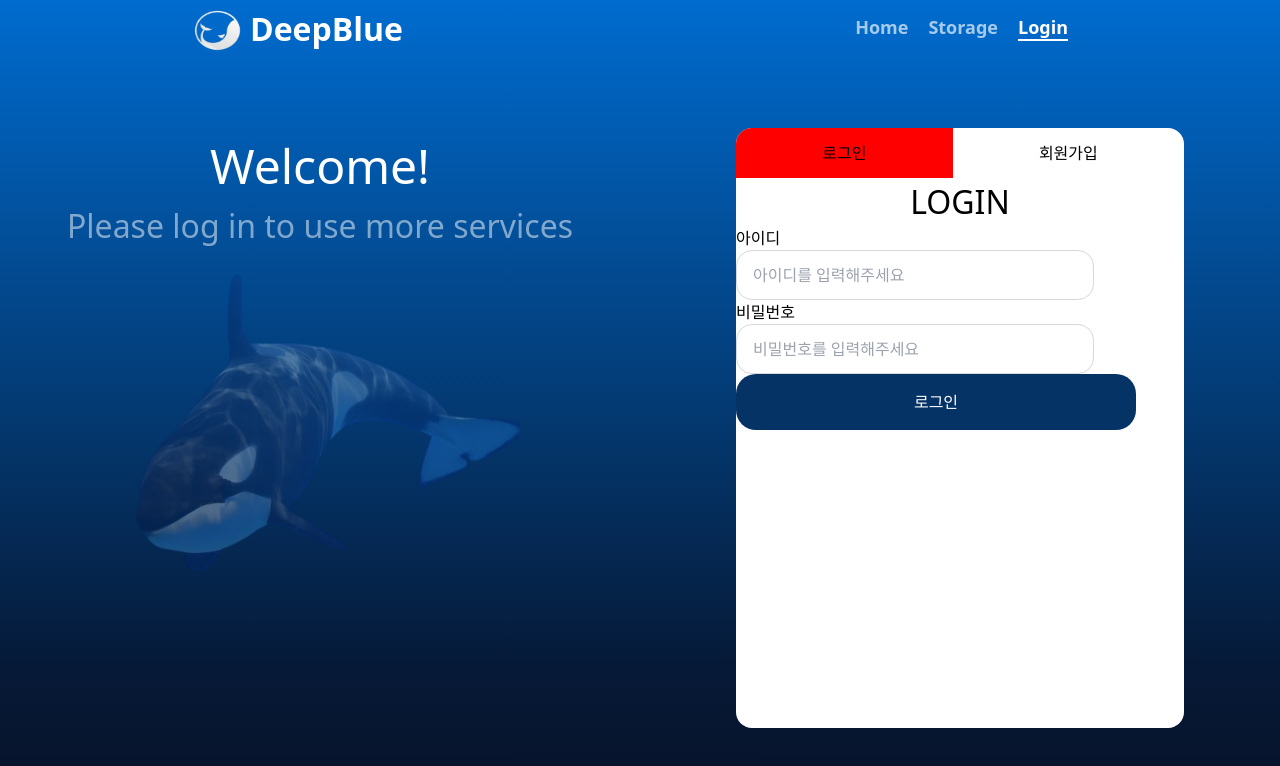
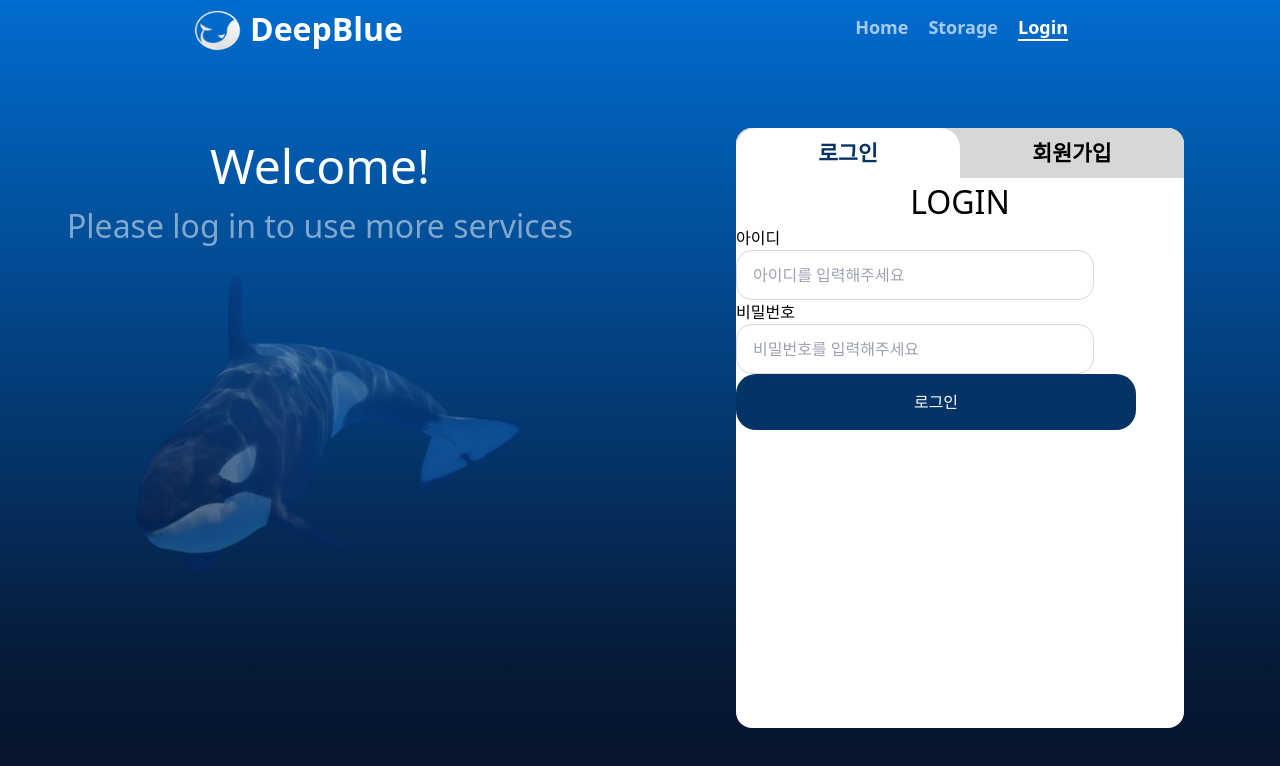
Before and after one commit to SVTeamJ/DeepBlue, a React (Vite) app in the folder frontend/: page /login in a window 1280 px wide. Shown: the top 766 px of the page. Built offline with nearby package versions, Linux system fonts and the light colour scheme.

Commit message:
#refactor : 로그인,회원가입 스위치, 버튼 수정

```diff
--- a/frontend/src/page/login/index.scss
+++ b/frontend/src/page/login/index.scss
@@ -85,6 +85,7 @@
 .insert_switch_login {
   display: flex;
   align-items: center;
+  background-color: #d7d7d7;
 
   & > button {
     flex-grow: 1;
@@ -95,8 +96,24 @@
   }
 }
 
-.switch_button_true {
-  background-color: red;
+.switch_button_false{
+  width: 50%;
+  height: 100%;
+  border-radius: 20px 20px 0px 0px;
+  text-align: center;
+  font-size: 1.35rem;
+  font-weight: bold;
+}
+
+.switch_button_true{
+  width: 50%;
+  height: 100%;
+  border-radius: 20px 20px 0px 0px;
+  background-color: white;
+  text-align: center;
+  color :#053366;
+  font-size: 1.35rem;
+  font-weight: bold;
 }
 
 /// loginpage
```
